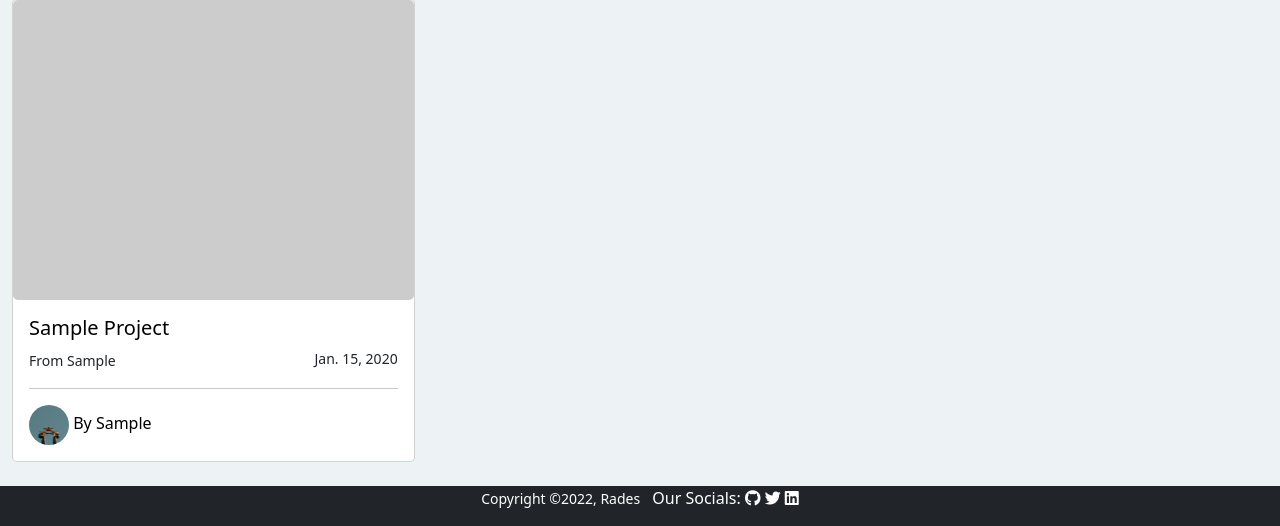
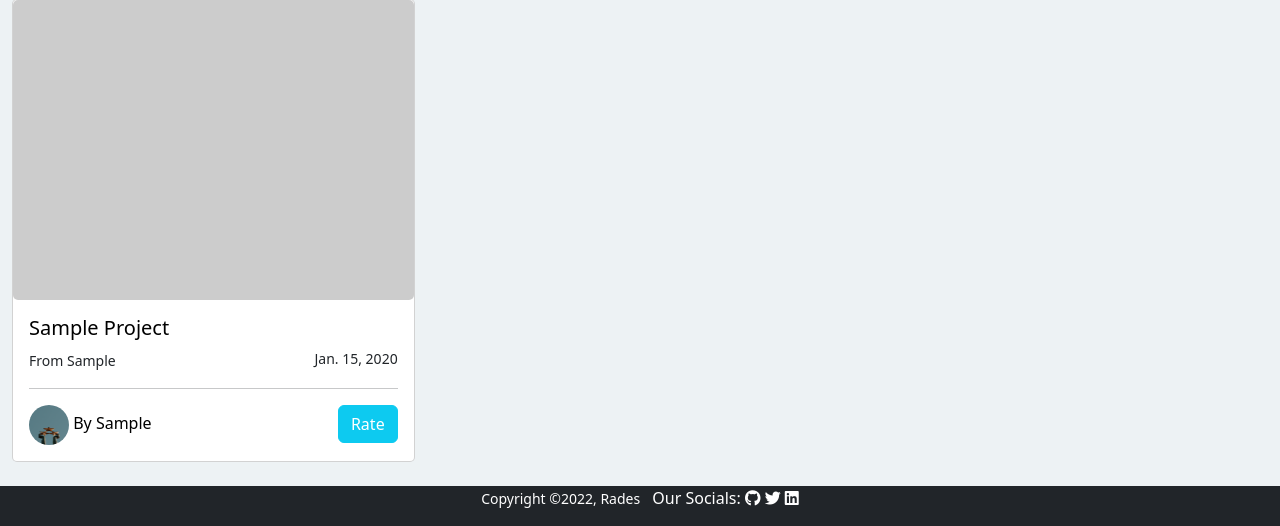
Before and after one commit to Vonmak/blazeXpo, a Django app: page / in a window 1280 px wide; the page is wider, and only the part inside the window is pictured. Shown: the part 794-1320 px from the top of that part. Run offline with Django 4.2, Linux system fonts and the light colour scheme; tables that the repository leaves empty hold one stand-in row (values such as "Sample post"); some libraries are stand-ins or nearby versions; some web fonts are replaced.

Commit message:
added the rate button.

```diff
--- a/expo/templates/index.html
+++ b/expo/templates/index.html
@@ -122,6 +122,7 @@
             <a href="{% url 'project' project.project_name%}"
               >{{project.project_name|title}}</a
             >
+
           </h5>
           <p class="card-text">
             <small
@@ -145,6 +146,9 @@
                 alt="image"
               />{% endif %} By {{project.user.username|title}}</a
             >
+            <a href="{% url 'project' project.project_name%}"style="float: right" class="btn btn-info btn-md text-white"
+            >Rate</a
+          >
           </p>
         </div>
       </div>
```
